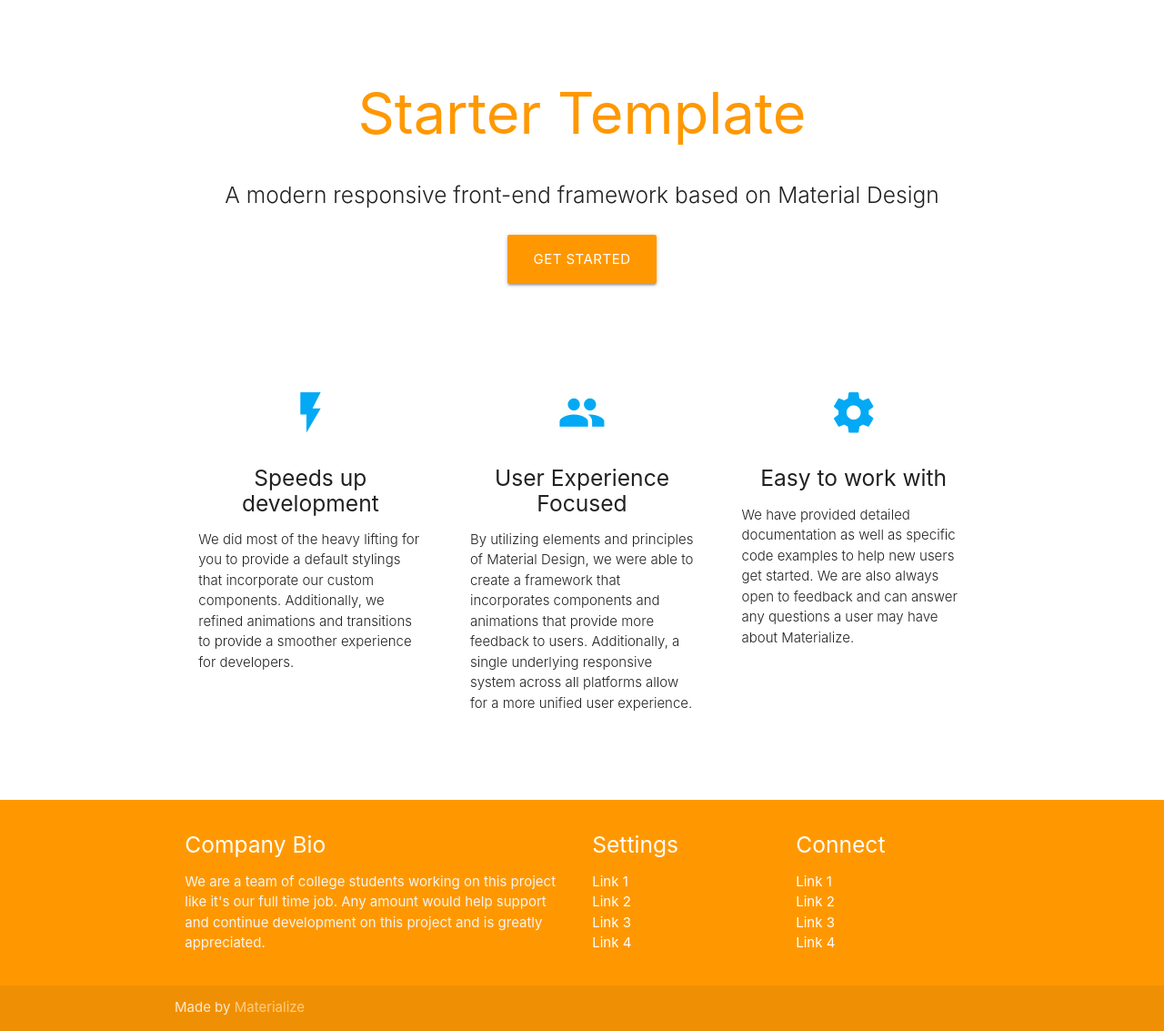
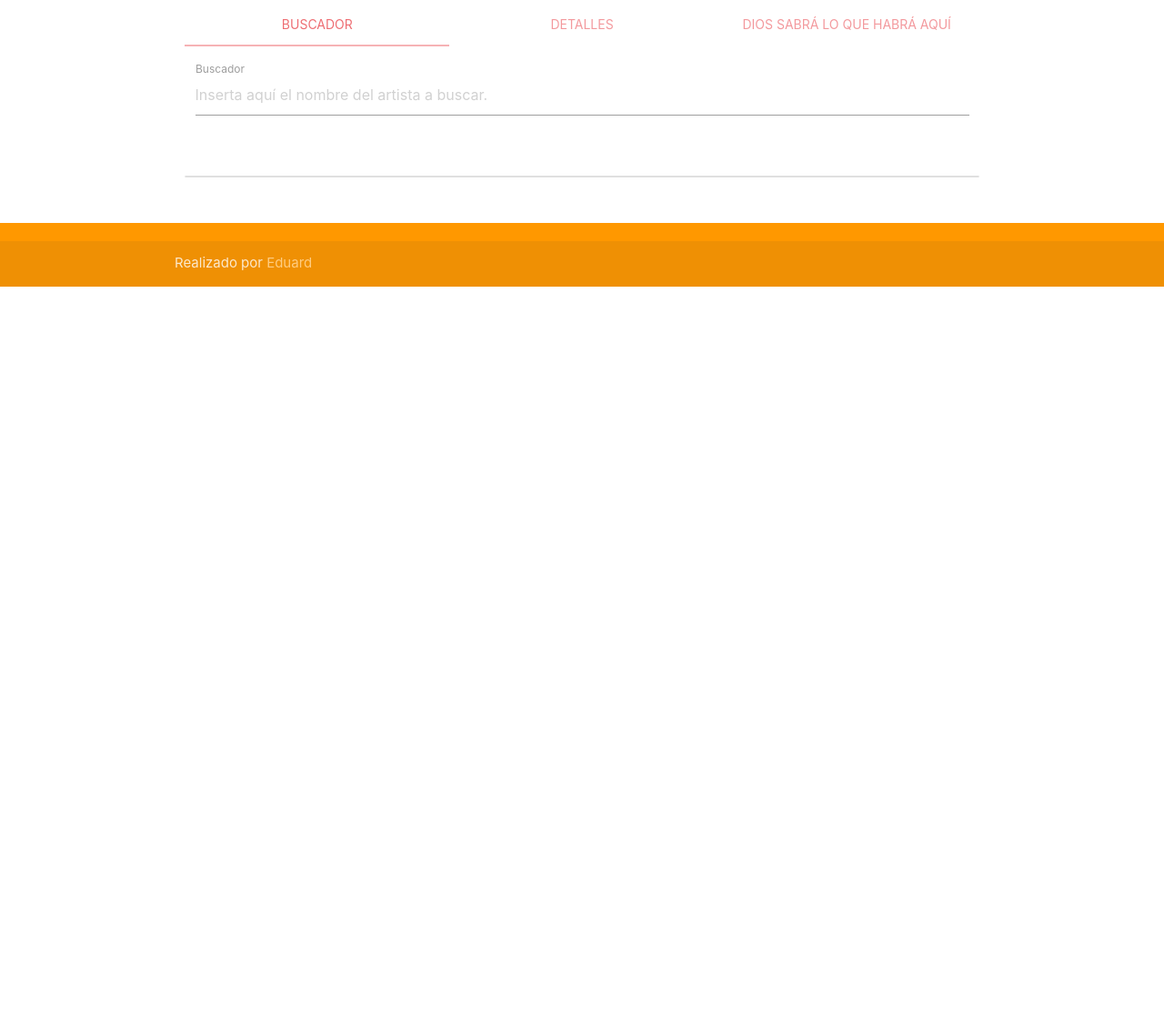
Before and after one commit to AWS2-edusnchezj/mdual.nodejs, a website: page www/index.html in a window 1280 px wide. Shown: the part 76-1209 px from the top of the page at 91% size. After the commit the page ends 800 px from the top, so only its background shows below. Drawn offline with nearby package versions, Linux system fonts and the light colour scheme.

Commit message:
Update 19.03.2021 18:28

```diff
--- a/package.json
+++ b/package.json
@@ -14,17 +14,20 @@
   "license": "Apache-2.0",
   "devDependencies": {
     "cordova-browser": "^6.0.0",
+    "cordova-plugin-browsersync": "^1.1.0",
     "cordova-plugin-whitelist": "^1.3.4"
   },
   "cordova": {
     "plugins": {
-      "cordova-plugin-whitelist": {}
+      "cordova-plugin-whitelist": {},
+      "cordova-plugin-browsersync-gen2": {}
     },
     "platforms": [
       "browser"
     ]
   },
   "dependencies": {
+    "cordova-plugin-browsersync-gen2": "^1.1.7",
     "materialize-css": "^1.0.0-rc.2"
   }
 }
--- a/www/index.html
+++ b/www/index.html
@@ -3,7 +3,7 @@
 <head>
   <meta http-equiv="Content-Type" content="text/html; charset=UTF-8"/>
   <meta name="viewport" content="width=device-width, initial-scale=1, maximum-scale=1.0"/>
-  <title>Starter Template - Materialize</title>
+  <title>Materialize App</title>
 
   <!-- CSS  -->
   <link href="https://fonts.googleapis.com/icon?family=Material+Icons" rel="stylesheet">
@@ -12,102 +12,51 @@
 </head>
 	<body>
   		<nav class="light-blue lighten-1" role="navigation">
-    <div class="nav-wrapper container"><a id="logo-container" href="#" class="brand-logo">Logo</a>
-      <ul class="right hide-on-med-and-down">
-        <li><a href="#">Navbar Link</a></li>
-      </ul>
-
+		<div class="nav-wrapper container"><a id="logo-container" href="#" class="brand-logo">MaterializeAPP</a>
 			<ul id="nav-mobile" class="sidenav">
-        <li><a href="#">Navbar Link</a></li>
+				<li><a href="#">Eduard</a></li>
 	  		</ul>
 	  		<a href="#" data-target="nav-mobile" class="sidenav-trigger"><i class="material-icons">menu</i></a>
 		</div>
  	</nav>
   	<div class="section no-pad-bot" id="index-banner">
 		<div class="container">
-      <br><br>
-      <h1 class="header center orange-text">Starter Template</h1>
-      <div class="row center">
-        <h5 class="header col s12 light">A modern responsive front-end framework based on Material Design</h5>
+			<div class="row">
+				<div class="col s12">
+				  	<ul class="tabs tabs-fixed-width">
+						<li class="tab col s3"><a href="#search">Buscador</a></li>
+						<li class="tab col s3"><a href="#details">Detalles</a></li>
+						<li class="tab col s3"><a href="#idk">Dios sabrá lo que habrá aquí</a></li>
+				  	</ul>
 				</div>
-      <div class="row center">
-        <a href="http://materializecss.com/getting-started.html" id="download-button" class="btn-large waves-effect waves-light orange">Get Started</a>
-      </div>
-      <br><br>
-
+				<div id="search" class="col s12">
+					<div class="row" style="margin: 15px 0 0 0;">
+						<form class="col s12" autocomplete="off">
+							<div class="row">
+								<div class="input-field col s12">
+									<input placeholder="Inserta aquí el nombre del artista a buscar." id="artist" type="text" class="validate" onkeyup="showArtists(this.value);">
+									<label for="first_name">Buscador</label>
 								</div>
 							</div>
-
-
-  <div class="container">
+						</form>
+					</div>
 					<div class="section">
-
-      <!--   Icon Section   -->
-      <div class="row">
-        <div class="col s12 m4">
-          <div class="icon-block">
-            <h2 class="center light-blue-text"><i class="material-icons">flash_on</i></h2>
-            <h5 class="center">Speeds up development</h5>
-
-            <p class="light">We did most of the heavy lifting for you to provide a default stylings that incorporate our custom components. Additionally, we refined animations and transitions to provide a smoother experience for developers.</p>
+						<div id="collection-progress" class="progress" style="display: none;">
+							<div class="indeterminate"></div>
+						</div>
+						<ul class="collection"></ul>
 					</div>
 				</div>
-
-        <div class="col s12 m4">
-          <div class="icon-block">
-            <h2 class="center light-blue-text"><i class="material-icons">group</i></h2>
-            <h5 class="center">User Experience Focused</h5>
-
-            <p class="light">By utilizing elements and principles of Material Design, we were able to create a framework that incorporates components and animations that provide more feedback to users. Additionally, a single underlying responsive system across all platforms allow for a more unified user experience.</p>
-          </div>
-        </div>
-
-        <div class="col s12 m4">
-          <div class="icon-block">
-            <h2 class="center light-blue-text"><i class="material-icons">settings</i></h2>
-            <h5 class="center">Easy to work with</h5>
-
-            <p class="light">We have provided detailed documentation as well as specific code examples to help new users get started. We are also always open to feedback and can answer any questions a user may have about Materialize.</p>
+				<div id="details" class="col s12">Test 2</div>
+				<div id="idk" class="col s12">Test 3</div>
 			</div>
 		</div>
   	</div>
 
-    </div>
-    <br><br>
-  </div>
-
   	<footer class="page-footer orange">
-    <div class="container">
-      <div class="row">
-        <div class="col l6 s12">
-          <h5 class="white-text">Company Bio</h5>
-          <p class="grey-text text-lighten-4">We are a team of college students working on this project like it's our full time job. Any amount would help support and continue development on this project and is greatly appreciated.</p>
-
-
-        </div>
-        <div class="col l3 s12">
-          <h5 class="white-text">Settings</h5>
-          <ul>
-            <li><a class="white-text" href="#!">Link 1</a></li>
-            <li><a class="white-text" href="#!">Link 2</a></li>
-            <li><a class="white-text" href="#!">Link 3</a></li>
-            <li><a class="white-text" href="#!">Link 4</a></li>
-          </ul>
-        </div>
-        <div class="col l3 s12">
-          <h5 class="white-text">Connect</h5>
-          <ul>
-            <li><a class="white-text" href="#!">Link 1</a></li>
-            <li><a class="white-text" href="#!">Link 2</a></li>
-            <li><a class="white-text" href="#!">Link 3</a></li>
-            <li><a class="white-text" href="#!">Link 4</a></li>
-          </ul>
-        </div>
-      </div>
-    </div>
 		<div class="footer-copyright">
 			<div class="container">
-      Made by <a class="orange-text text-lighten-3" href="http://materializecss.com">Materialize</a>
+				Realizado por <a class="orange-text text-lighten-3" href="http://materializecss.com">Eduard</a>
 			</div>
 		</div>
 	</footer>
@@ -117,6 +66,11 @@
   	<script src="https://code.jquery.com/jquery-2.1.1.min.js"></script>
   	<script src="js/materialize.js"></script>
   	<script src="js/init.js"></script>
-
+	<script src="js/script.js"></script>
+	<script>
+		$(document).ready(function(){
+			M.AutoInit();
+		});
+  	</script>
   	</body>
 </html>
--- /dev/null
+++ b/www/js/script.js
@@ -0,0 +1,33 @@
+function showArtists(query) {
+	if(query != '') {
+		$('#collection-progress').show();
+		$.ajax({
+			url: 'https://musicbrainz.org/ws/2/artist?query=' + query,
+			type: 'get',
+			dataType: 'JSON',
+			success: function(data) {
+				$('.collection').html('');
+				for(let artist in data['artists']) {
+					$('.collection').append(createCardArtist(data['artists'][artist]));
+				}
+			},
+			complete: function() {
+				$('#collection-progress').hide();
+			}
+		});
+	} else {
+		$('.collection').html('');
+	}
+}
+
+function createCardArtist(params) {
+	return '<li class="collection-item avatar"><img src="https://pbs.twimg.com/profile_images/1188507013233479681/WuNwaQ8R_400x400.jpg" alt="" class="circle"><span class="title">'+ params['name'] +'</span><p><em>'+ hideUndefined(params['type']) +'</em></p><a href="#details" class="secondary-content"><i class="material-icons">chevron_right</i></a></li>';
+
+}
+
+function hideUndefined(value) {
+	if(typeof value === "undefined") {
+		return '';
+	}
+	return value;
+}
```
Also changed, not shown: 1 other file. Lines whose indentation alone changed are shown as unchanged.
